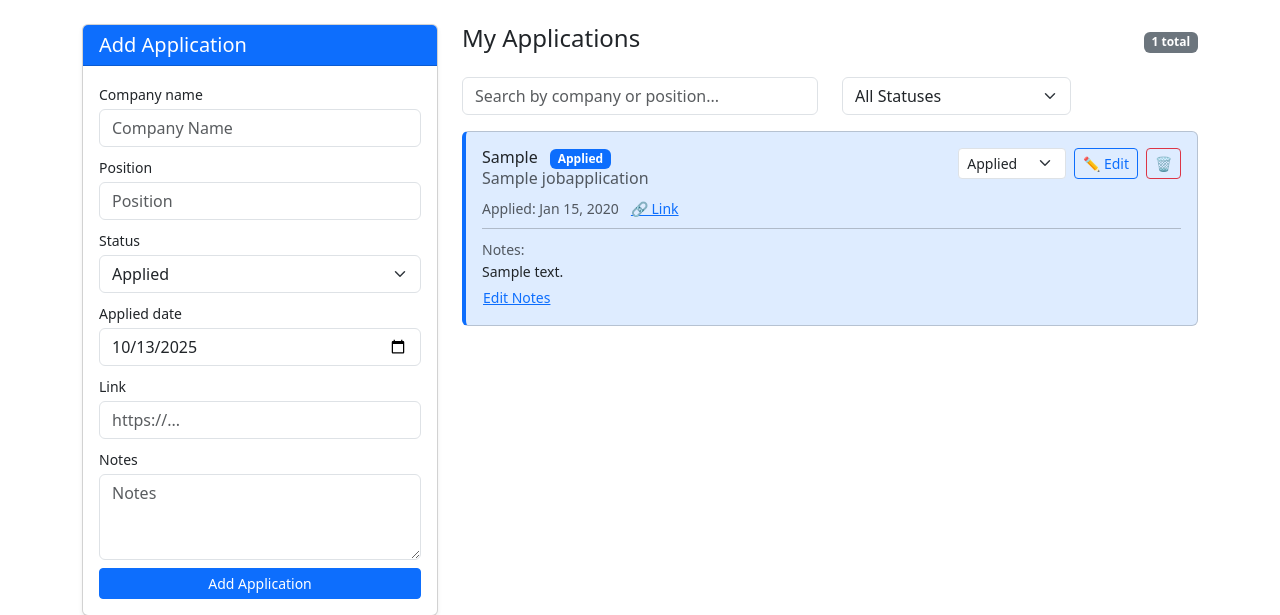
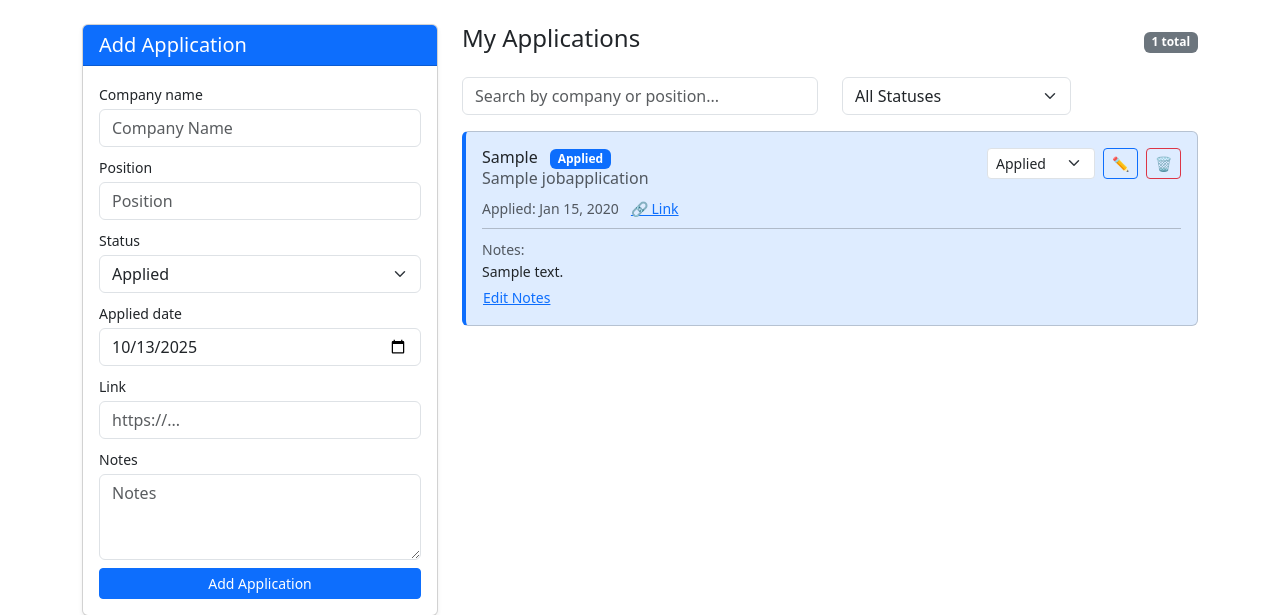
Before and after one commit to NacirChahine/job_tracker, a Django app: page / in a window 1280 px wide. Shown: the part 56-671 px from the top of the page. Run offline with Django 5.2, Linux system fonts and the light colour scheme; a user stored in the database is signed in; tables that the repository leaves empty hold one stand-in row (values such as "Sample post").

Commit message:
fix edit button

```diff
--- a/job_tracker/settings.py
+++ b/job_tracker/settings.py
@@ -124,8 +124,6 @@ USE_TZ = True
 # Static files (CSS, JavaScript, Images)
 # https://docs.djangoproject.com/en/5.2/howto/static-files/
 
-STATIC_URL = 'static/'
-
 LOGIN_URL = '/login/'
 LOGIN_REDIRECT_URL = '/'
 LOGOUT_REDIRECT_URL = '/login/'
--- a/templates/partials/job_item.html
+++ b/templates/partials/job_item.html
@@ -37,7 +37,7 @@
                         hx-get="{% url 'tracker:job_edit_form' job.id %}"
                         hx-target="#job-{{ job.id }}"
                         hx-swap="outerHTML">
-                    ✏️ Edit
+                    ✏️
                 </button>
 
                 <form class="d-inline"
```
